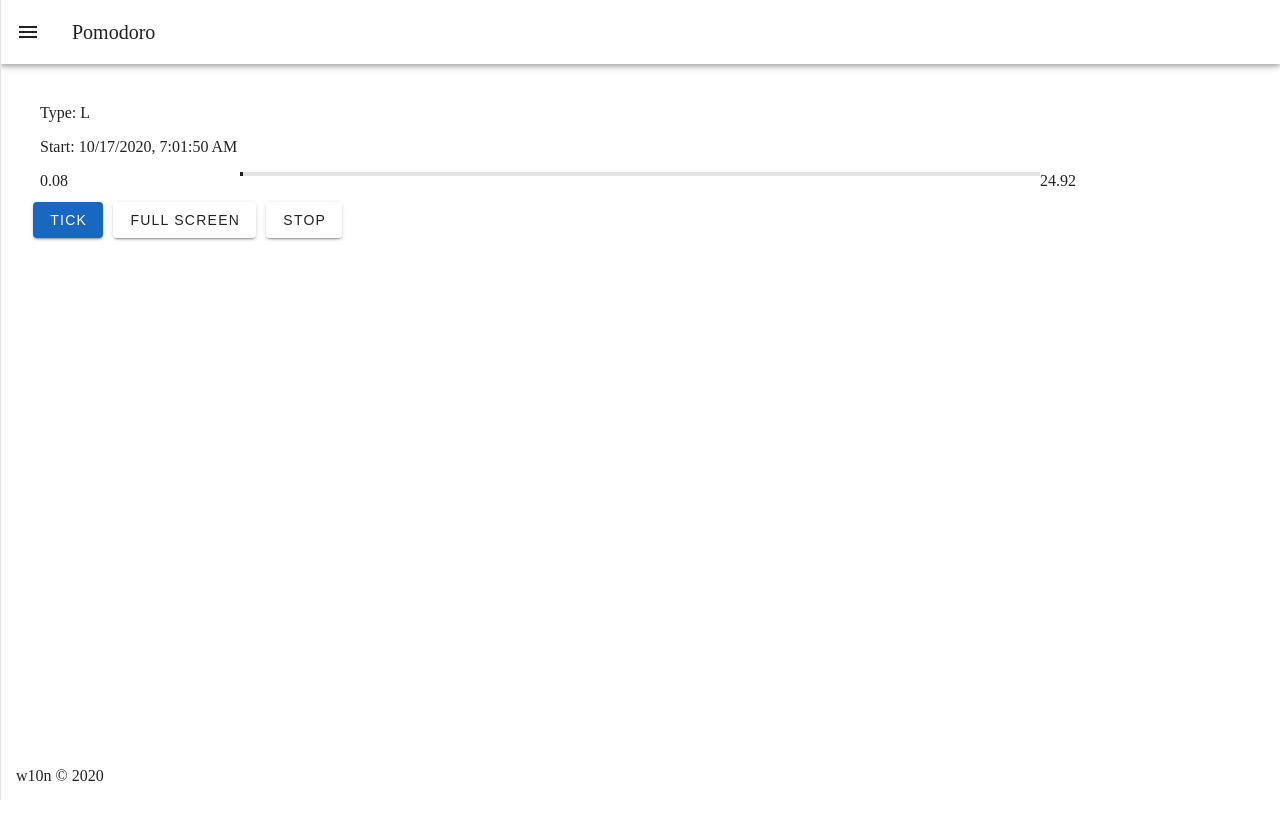
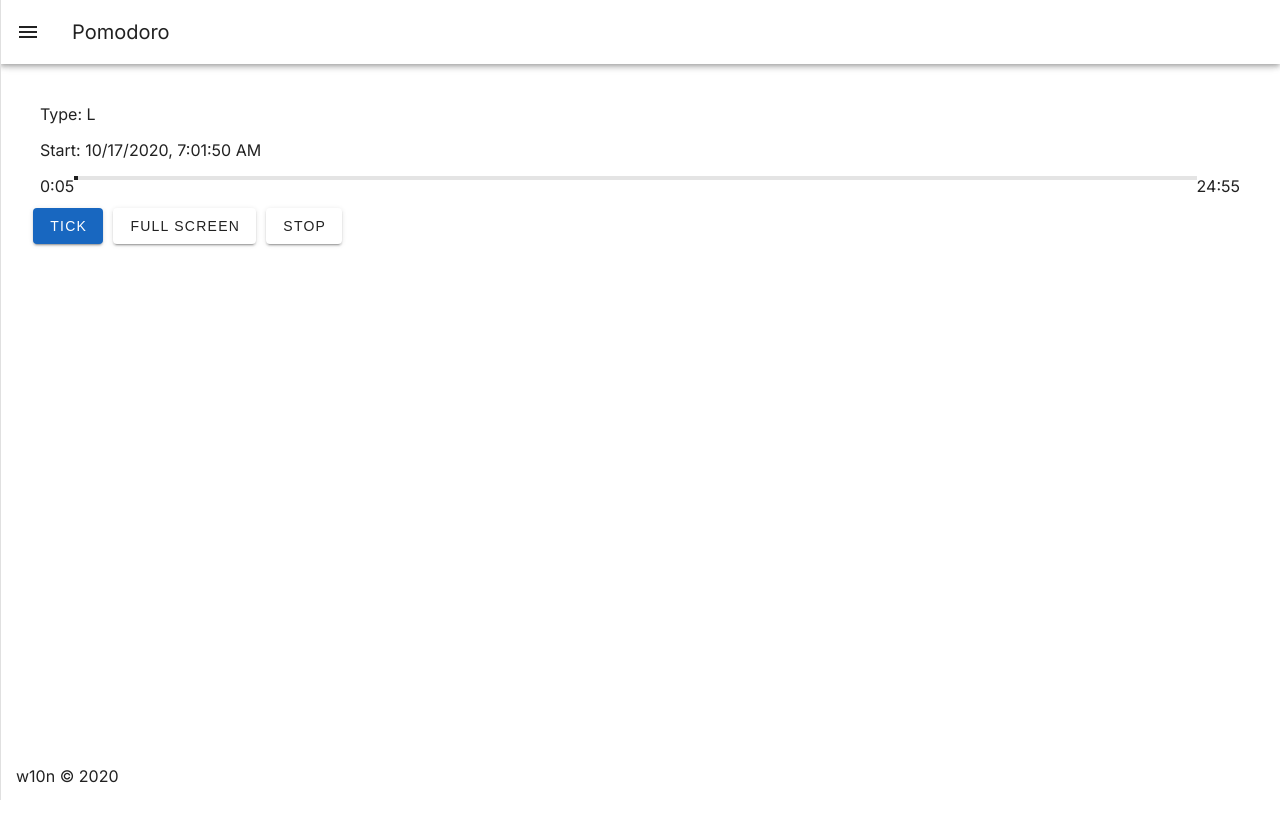
Before and after one commit to wiloon/pomodoro-vue, a Vue app: page / in a window 1280 px wide. Built offline with nearby package versions, Linux system fonts and the light colour scheme.

Commit message:
feat: enhance UI with Google Fonts and improve Pomodoro timer formatting

```diff
--- a/index.html
+++ b/index.html
@@ -4,6 +4,19 @@
     <meta charset="UTF-8" />
     <meta name="viewport" content="width=device-width, initial-scale=1.0" />
     <link rel="icon" href="/favicon.ico" />
+    <link rel="preconnect" href="https://fonts.googleapis.com" />
+    <link rel="preconnect" href="https://fonts.gstatic.com" crossorigin />
+    <link
+      id="google-fonts"
+      href="https://fonts.googleapis.com/css2?family=Inter:wght@400;500;600&display=swap"
+      rel="stylesheet"
+      onerror="this.onerror=null;document.getElementById('fallback-fonts').rel='stylesheet'"
+    />
+    <link
+      id="fallback-fonts"
+      href="https://fonts.loli.net/css2?family=Inter:wght@400;500;600&display=swap"
+      rel="prefetch"
+    />
     <title>Pomodoro</title>
   </head>
   <body>
--- a/src/App.vue
+++ b/src/App.vue
@@ -2,8 +2,8 @@
   <v-app>
     <v-navigation-drawer v-model="drawer">
       <v-list nav>
-        <v-list-item prepend-icon="mdi-view-dashboard" title="Dashboard" link to="/" active-color="primary" />
-        <v-list-item prepend-icon="mdi-cog" title="Settings" link to="/settings" active-color="primary" />
+        <v-list-item prepend-icon="mdi-view-dashboard" title="Dashboard" link to="/" />
+        <v-list-item prepend-icon="mdi-cog" title="Settings" link to="/settings" />
       </v-list>
     </v-navigation-drawer>
 
@@ -49,5 +49,6 @@
 <style>
 html, body {
   overflow: hidden;
+  font-family: 'Inter', system-ui, sans-serif;
 }
 </style>
--- a/src/components/Pomodoro.vue
+++ b/src/components/Pomodoro.vue
@@ -3,15 +3,15 @@
     <p>Type: {{ type }}</p>
     <p>Start: {{ timestampStr }}</p>
     <v-row align="center" no-gutters>
-      <v-col cols="2" class="text-right" data-testid="timer-elapsed">{{ pomodoroTimeLast }}</v-col>
-      <v-col cols="8">
+      <v-col cols="auto" class="pr-4" data-testid="timer-elapsed">{{ pomodoroTimeLast }}</v-col>
+      <v-col>
         <v-progress-linear
           :model-value="progress"
           :indeterminate="indeterminateValue"
           :color="progressBarColor"
         />
       </v-col>
-      <v-col cols="2" data-testid="timer-remaining">{{ pomodoroTimeLeft }}</v-col>
+      <v-col cols="auto" class="pl-4" data-testid="timer-remaining">{{ pomodoroTimeLeft }}</v-col>
     </v-row>
     <v-row>
       <v-btn @click="tick" :color="tickBtnColor" class="p-button">tick</v-btn>
--- a/src/utils/pomodoro.ts
+++ b/src/utils/pomodoro.ts
@@ -1,18 +1,25 @@
+function formatMinSec(minutes: number): string {
+  const totalSec = Math.floor(minutes * 60)
+  const m = Math.floor(totalSec / 60)
+  const s = totalSec % 60
+  return `${m}:${String(s).padStart(2, '0')}`
+}
+
 export function calcTimerState(diffMs: number, durationMin: number) {
   const last = diffMs / (1000 * 60)
   const left = durationMin - last
   if (left > 0) {
     return {
       done: false,
-      left: left.toFixed(2),
-      last: last.toFixed(2),
+      left: formatMinSec(left),
+      last: formatMinSec(last),
       progress: (last / durationMin) * 100,
     }
   }
   return {
     done: true,
-    left: '0',
-    last: String(durationMin),
+    left: '0:00',
+    last: formatMinSec(durationMin),
     progress: 100,
   }
 }
--- a/vite.config.ts
+++ b/vite.config.ts
@@ -6,6 +6,7 @@
 export default defineConfig({
   test: {
     environment: 'node',
+    include: ['src/**/*.test.ts'],
   },
   plugins: [
     vue(),
```
Also changed, not shown: 1 other file (tests, documents, lock files or other folders).
